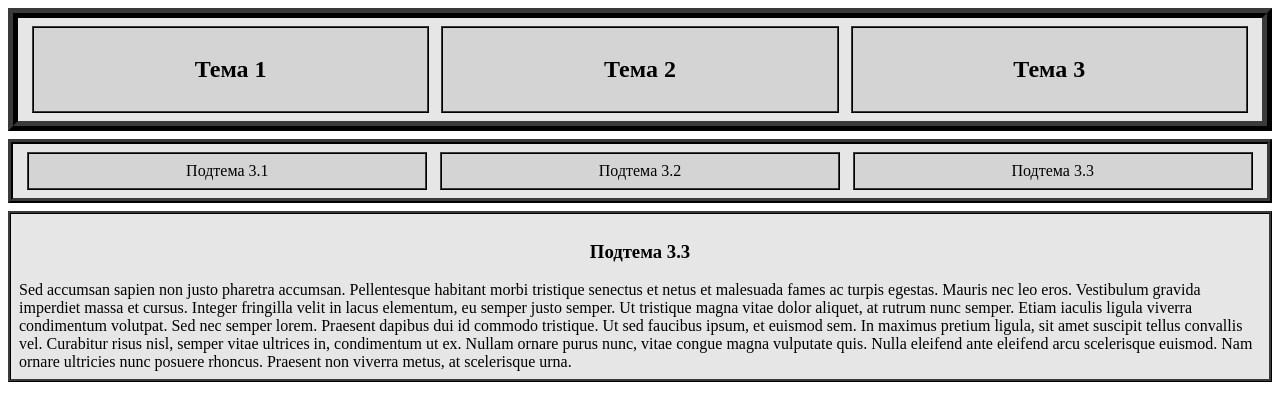
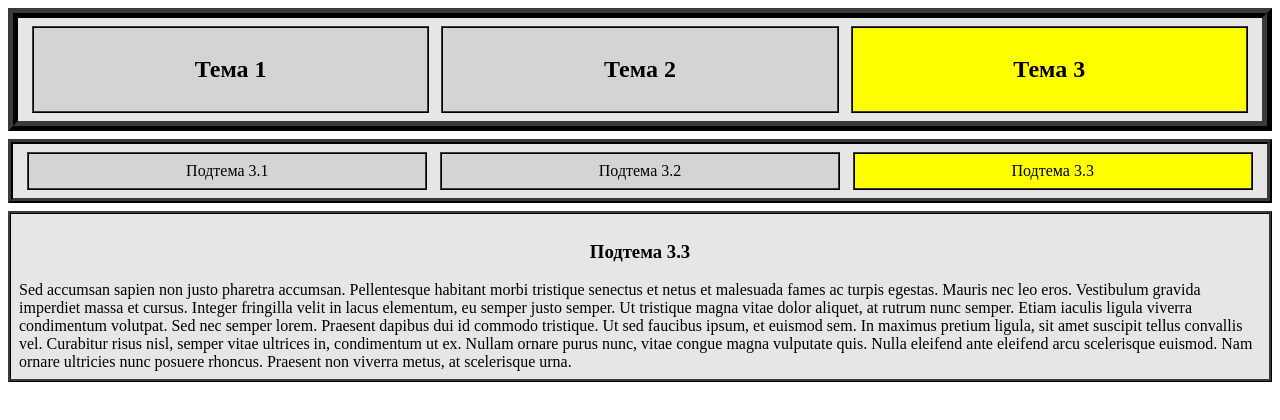
Before and after one commit to CataFir/TZ, a plain HTML site: page Index9.html in a window 1280 px wide. Drawn offline with Linux system fonts and the light colour scheme.

Commit message:
Update Index9.html

```diff
--- a/Index9.html
+++ b/Index9.html
@@ -13,7 +13,7 @@
         <a href="index2.html" class="link">
             <h2>Тема 2</h2>
         </a>
-        <a href="index3.html" class="link">
+        <a href="index3.html" class="link" style="background-color: yellow;">
             <h2>Тема 3</h2>
         </a>
     </div>
@@ -21,7 +21,7 @@
     <div class="subtheme">
         <a href="index3.html" class="link">Подтема 3.1</a>
         <a href="index6.html" class="link">Подтема 3.2</a>
-        <a href="index9.html" class="link">Подтема 3.3</a>
+        <a href="index9.html" class="link" style="background-color: yellow;">Подтема 3.3</a>
     </div>
 
     <div class="content">
@@ -36,4 +36,5 @@
         Nam ornare ultricies nunc posuere rhoncus. Praesent non viverra metus, at scelerisque urna.
     </div>
 </body>
+
 </html>
```
